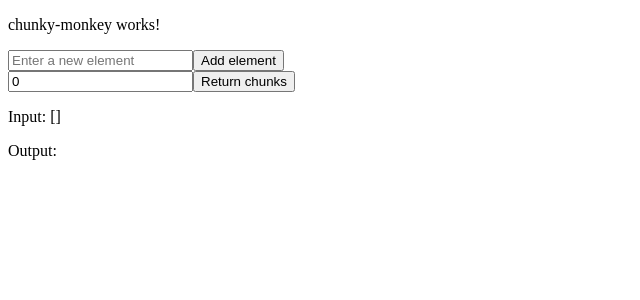
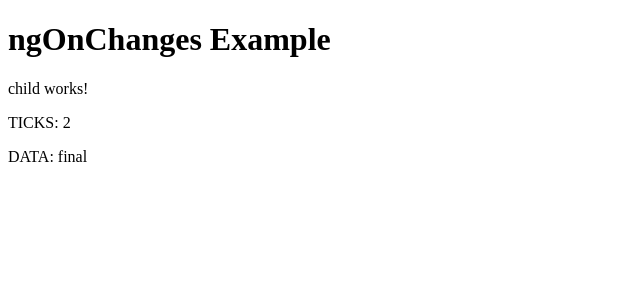
Before and after one commit to RockstarWebDev/mock-drill-Angular, an Angular app: page / in a window 1280 px wide. Shown: the top 300 px of the page, without its empty margins (0-640 px from the left). Built offline with nearby package versions, Linux system fonts and the light colour scheme.

Commit message:
ngOnChanges fires when @Input changes

```diff
--- a/src/app/app.component.html
+++ b/src/app/app.component.html
@@ -1,8 +1,8 @@
-
 <!-- <app-user-management></app-user-management> -->
 <!-- <app-counter></app-counter> -->
 <!-- <app-task-list></app-task-list> -->
 <!-- <app-source></app-source> -->
 <!-- <app-char-counter></app-char-counter> -->
 <!-- <app-palindrome></app-palindrome> -->
-<app-chunky-monkey></app-chunky-monkey>
+<!-- <app-chunky-monkey></app-chunky-monkey> -->
+<app-parent></app-parent>
--- /dev/null
+++ b/src/app/lifecycleHooks/ngOnChanges/child/child.component.html
@@ -0,0 +1,3 @@
+<p>child works!</p>
+<p>TICKS: {{ lifecycleTicks }}</p>
+<p>DATA: {{ data }}</p>
--- /dev/null
+++ b/src/app/lifecycleHooks/ngOnChanges/child/child.component.ts
@@ -0,0 +1,15 @@
+import { Component, Input, OnChanges } from '@angular/core';
+
+@Component({
+  selector: 'app-child',
+  templateUrl: './child.component.html',
+  styleUrls: ['./child.component.css'],
+})
+export class ChildComponent implements OnChanges {
+  @Input() data: string = '';
+  lifecycleTicks: number = 0;
+
+  ngOnChanges(): void {
+    this.lifecycleTicks++;
+  }
+}
--- /dev/null
+++ b/src/app/lifecycleHooks/ngOnChanges/parent/parent.component.html
@@ -0,0 +1,2 @@
+<h1>ngOnChanges Example</h1>
+<app-child [data]="arbitraryData"></app-child>
--- /dev/null
+++ b/src/app/lifecycleHooks/ngOnChanges/parent/parent.component.ts
@@ -0,0 +1,16 @@
+import { Component } from '@angular/core';
+
+@Component({
+  selector: 'app-parent',
+  templateUrl: './parent.component.html',
+  styleUrls: ['./parent.component.css'],
+})
+export class ParentComponent {
+  arbitraryData: string = 'initial';
+
+  constructor() {
+    setTimeout(() => {
+      this.arbitraryData = 'final';
+    }, 5000);
+  }
+}
```
Also changed, not shown: src/app/app.module.ts (+8 -8 lines), src/app/lifecycleHooks/ngOnChanges/child/child.component.css (added), src/app/lifecycleHooks/ngOnChanges/parent/parent.component.css (added), 2 other files (tests, documents, lock files or other folders).
